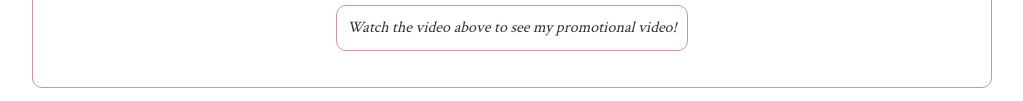
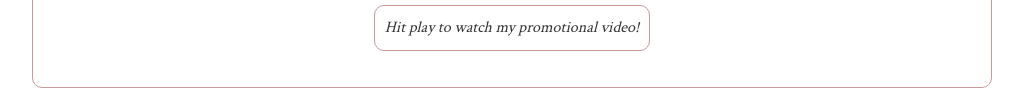
Before and after one commit to averynie/averynie.github.io, a plain HTML site: page video.html in a window 1280 px wide. Shown: the part 1588-1689 px from the top of the page, without its empty margins (128-1151 px from the left). Drawn offline with nearby package versions, Linux system fonts and the light colour scheme.

Commit message:
figcaption fix

```diff
--- a/video.html
+++ b/video.html
@@ -50,7 +50,7 @@
 
                     <figure>
                         <iframe title="vimeo-player" src="https://player.vimeo.com/video/890857411?h=ff9ad3eeb7" width="640" height="360" frameborder="0"    allowfullscreen></iframe>
-                        <figcaption>Watch the video above to see my promotional video!</figcaption>
+                        <figcaption>Hit play to watch my promotional video!</figcaption>
                     </figure>
                 </article>
 
```
